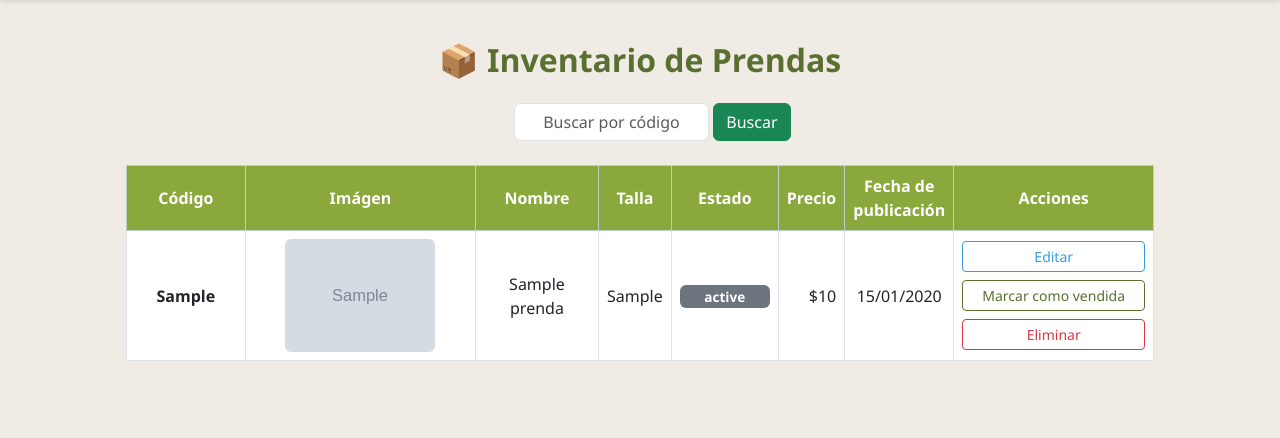
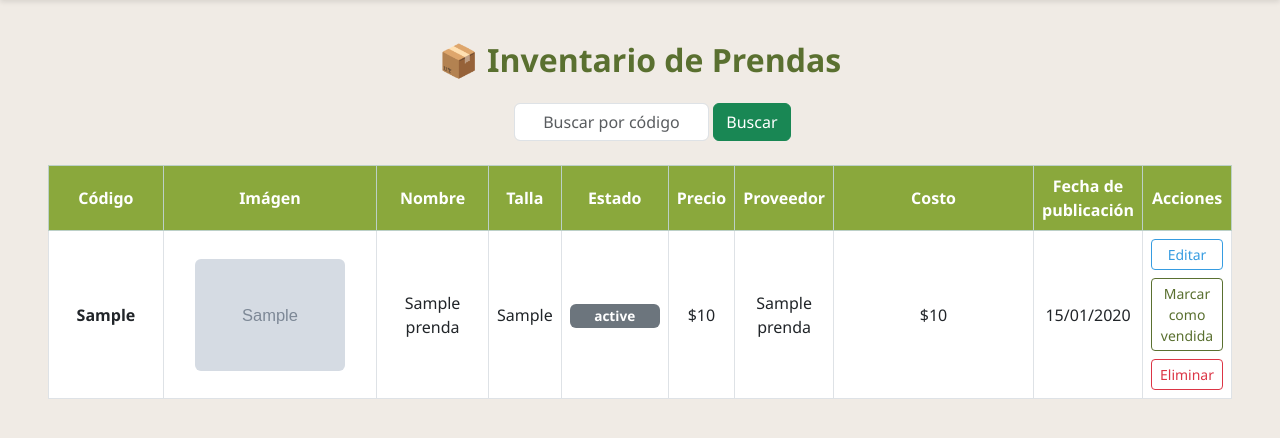
Before and after one commit to JJRodriguezz/ZeroWaste, a Django app: page /inventario/ in a window 1280 px wide. Shown: the part 107-545 px from the top of the page. Run offline with Django 5.2, Linux system fonts and the light colour scheme; a user stored in the database is signed in; tables that the repository leaves empty hold one stand-in row (values such as "Sample post"); grey boxes marked "Sample" are stand-in pictures.

Commit message:
Conecté nuevas vistas y modifiqué la vista de inventario

```diff
--- a/inventory/templates/ver_inventario.html
+++ b/inventory/templates/ver_inventario.html
@@ -35,6 +35,8 @@
                         <th>Talla</th>
                         <th>Estado</th>
                         <th>Precio</th>
+                        <th>Proveedor</th>
+                        <th>Costo</th>
                         <th>Fecha de publicación</th>
                         <th>Acciones</th>
                     </tr>
@@ -62,7 +64,9 @@
                                 {{ prenda.estado }}
                             </span>
                         </td>
-                        <td class="text-end">${{ prenda.precio|floatformat:0|intcomma }}</td>
+                        <td class="text-center">${{ prenda.precio|floatformat:0|intcomma }}</td>
+                        <td class="text-center">{{ prenda.nombre_proveedor }}</td>
+                        <td class="text-center">${{ prenda.precio_proveedor|floatformat:0|intcomma }}</td>
                         <td class="text-center">{{ prenda.fecha_agregado|date:"d/m/Y" }}</td>
                         <td class="text-center">
                         <div class="d-flex flex-column align-items-center gap-2">
--- a/inventory/urls.py
+++ b/inventory/urls.py
@@ -13,6 +13,7 @@ urlpatterns = [
     path('estadisticas/', views.ver_estadisticas, name='estadisticas'),
     path('users/', include('users.urls')),
     path('catalogo/recientes/', views.catalogo_recientes, name='catalogo_recientes'),
+    path('estadisticas/filtradas/', views.ver_estadisticas_filtradas, name='ver_estadisticas_filtradas'),
 
     path('contacto/', views.contacto, name='contacto'),
     path('admin-dashboard/', views.admin_dashboard, name='admin_dashboard'),
```
